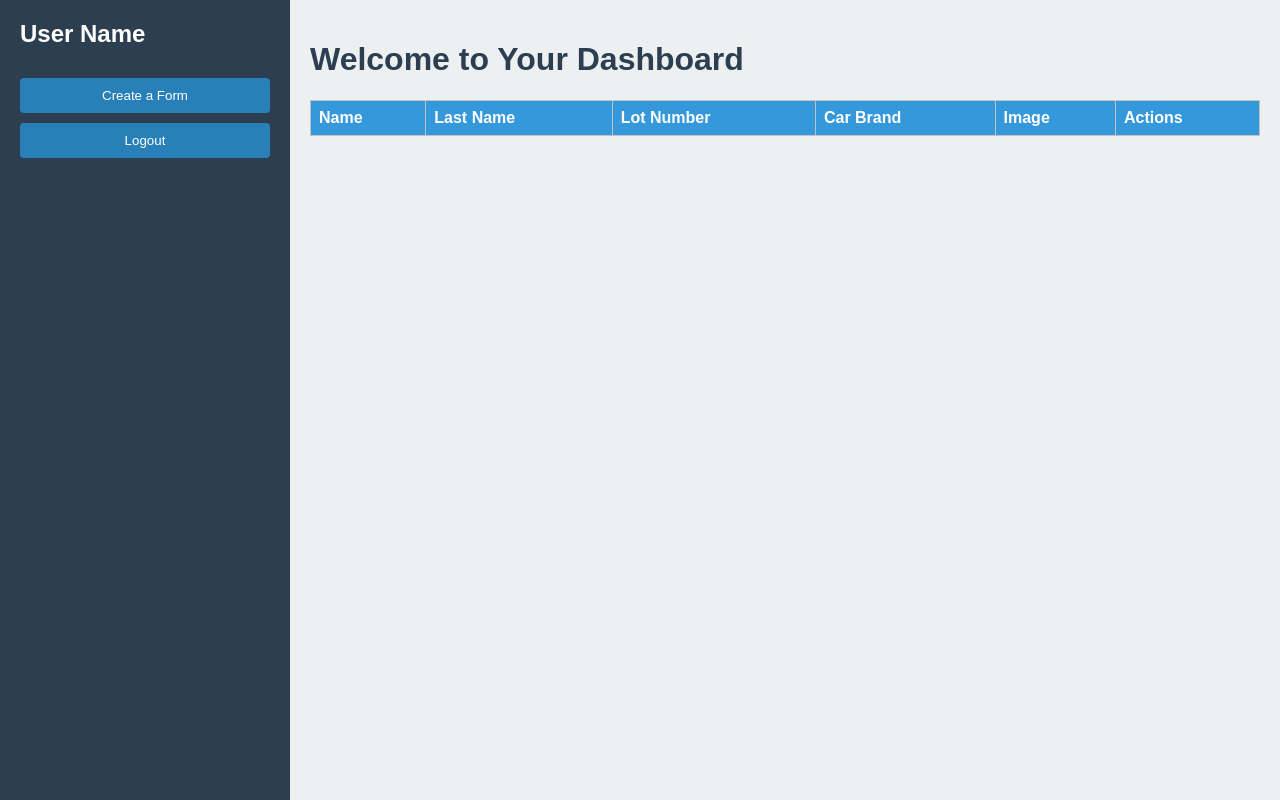
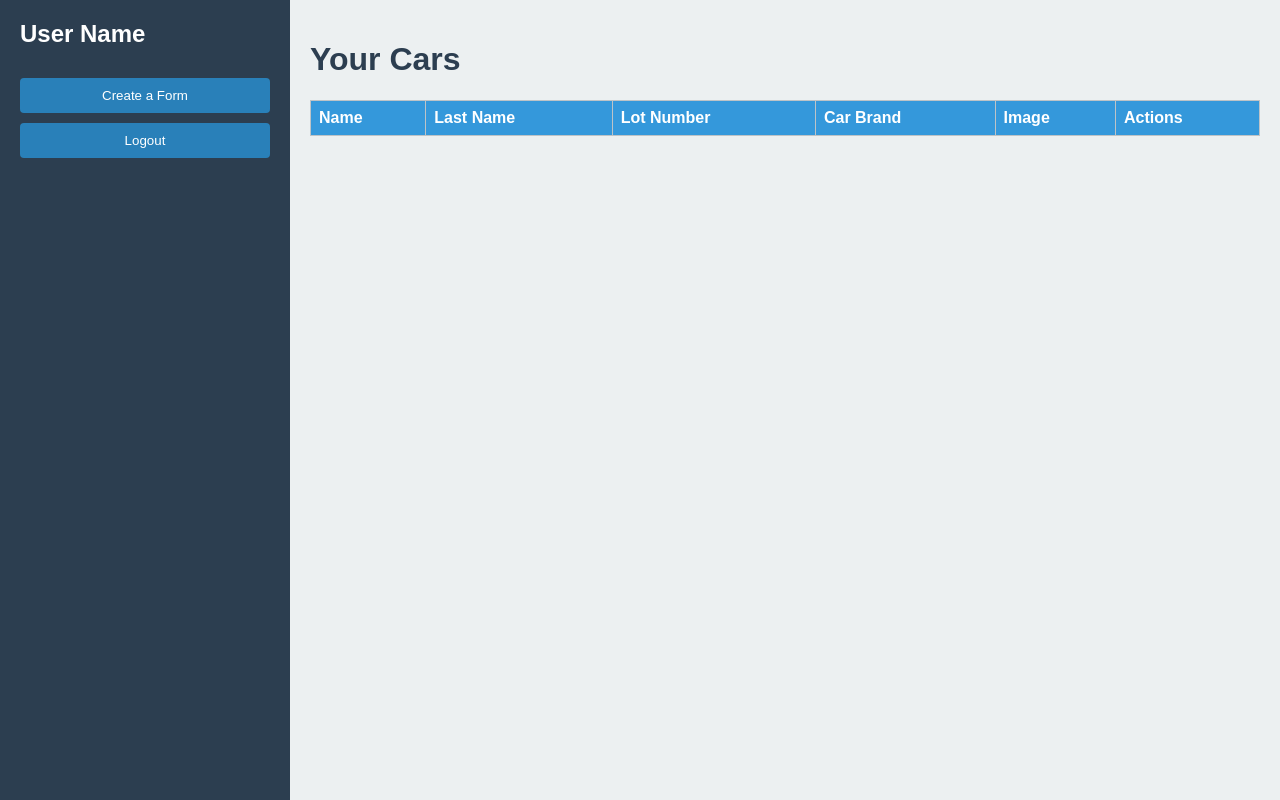
Before and after one commit to Saouma1/CarsWebsite, a website: page public/welcome.html in a window 1280 px wide. Drawn offline with Linux system fonts and the light colour scheme; no server answers.

Commit message:
Minor Changes

```diff
--- a/public/welcome.html
+++ b/public/welcome.html
@@ -16,7 +16,7 @@
             <button id="logoutBtn">Logout</button>
         </aside>
         <main class="content">
-            <h1>Welcome to Your Dashboard</h1>
+            <h1>Your Cars</h1>
             <table id="carsTable">
                 <thead>
                     <tr>
```
